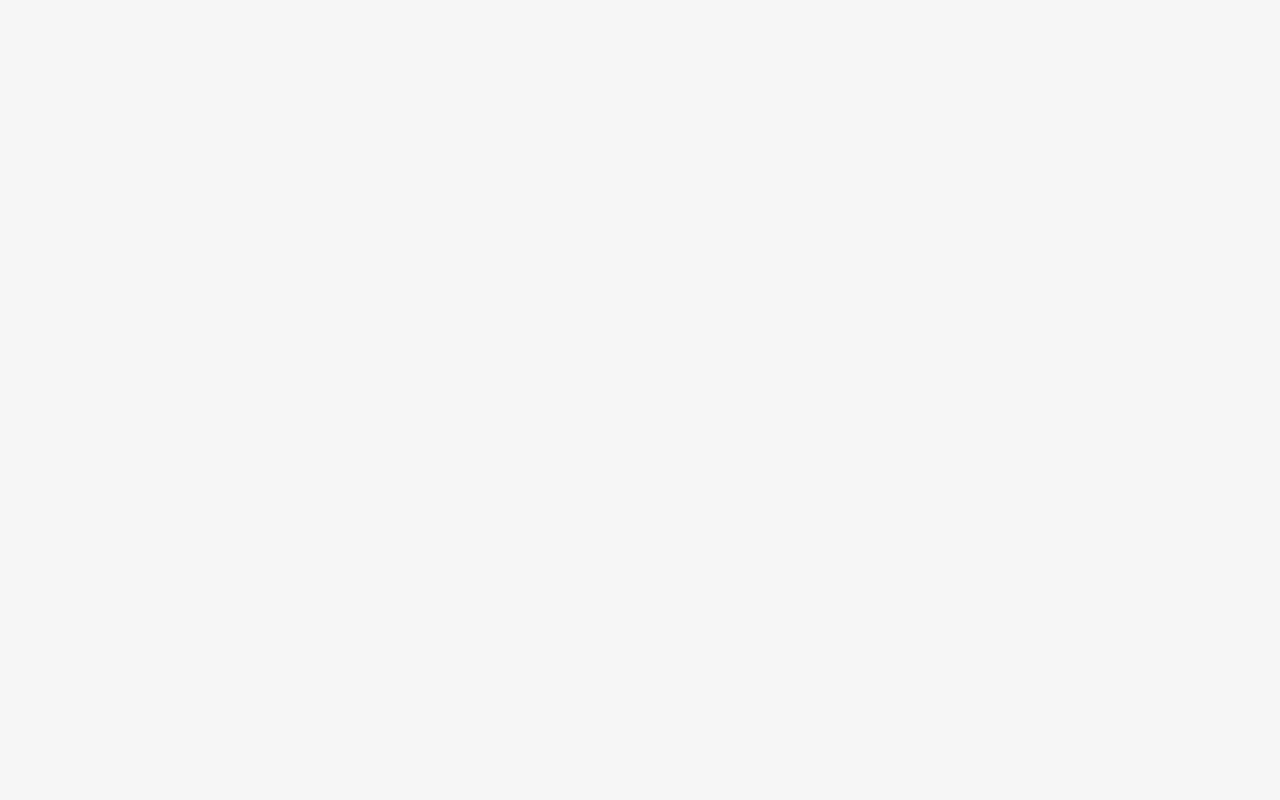
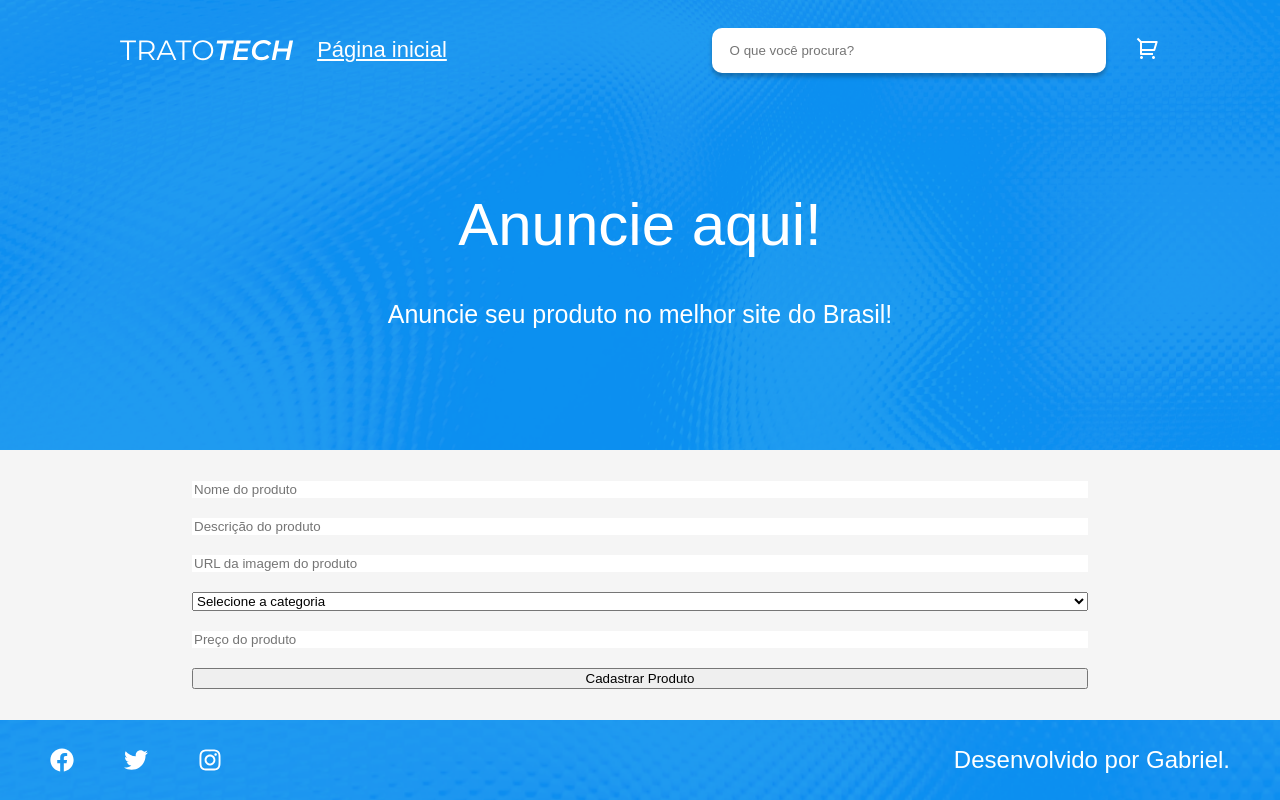
Before and after one commit to GabrielVeroneze/trato-tech-redux-immer, a React (Vite) app: page /anuncie in a window 1280 px wide. Before the commit this address had no page. Built offline with nearby package versions, Linux system fonts and the light colour scheme.

Commit message:
✨ feat: cria rota para a página "Anuncie"

```diff
--- a/src/routes.tsx
+++ b/src/routes.tsx
@@ -3,6 +3,7 @@ import PaginaPadrao from '@/pages/PaginaPadrao'
 import Home from '@/pages/Home'
 import Categoria from '@/pages/Categoria'
 import Carrinho from '@/pages/Carrinho'
+import Anuncie from '@/pages/Anuncie'
 
 const AppRoutes = () => {
     return (
@@ -12,6 +13,7 @@ const AppRoutes = () => {
                     <Route index element={<Home />} />
                     <Route path="/categoria/:nomeCategoria" element={<Categoria />} />
                     <Route path="/carrinho" element={<Carrinho />} />
+                    <Route path="/anuncie" element={<Anuncie />} />
                 </Route>
             </Routes>
         </Router>
```
